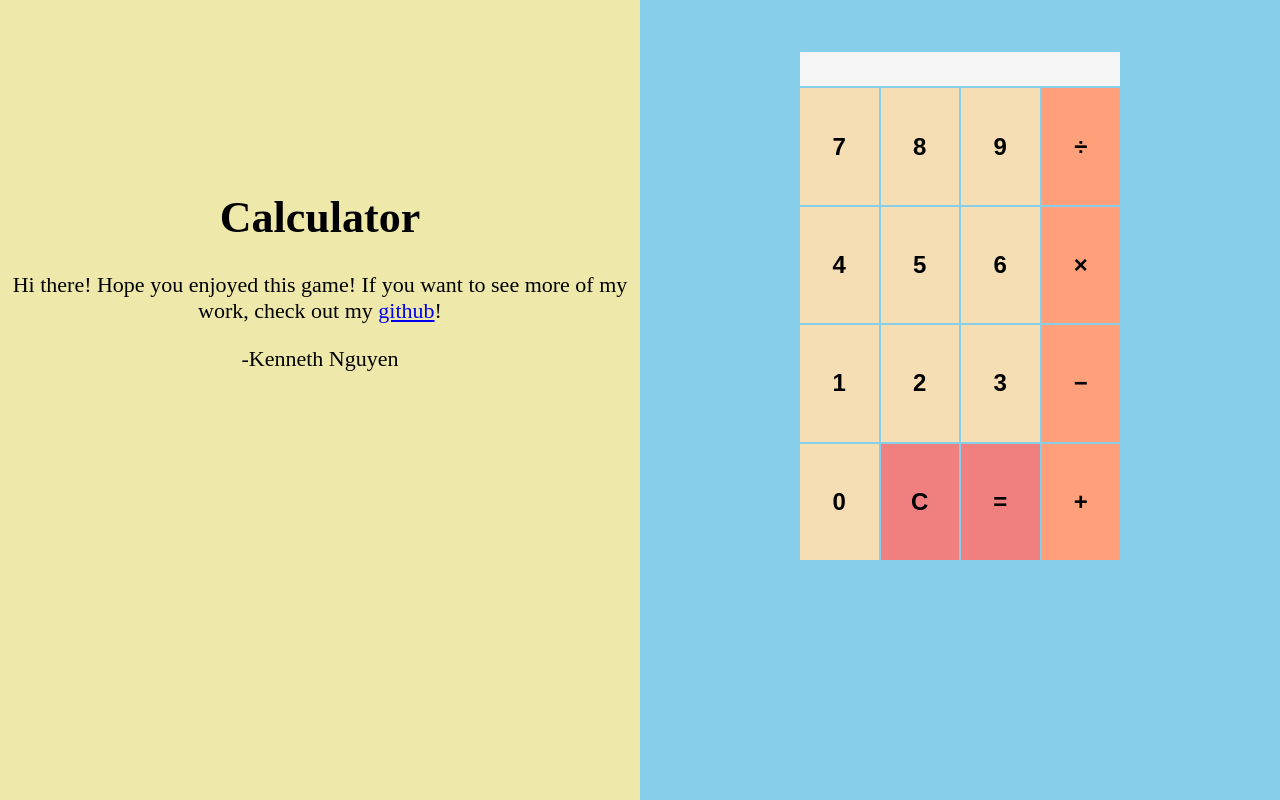
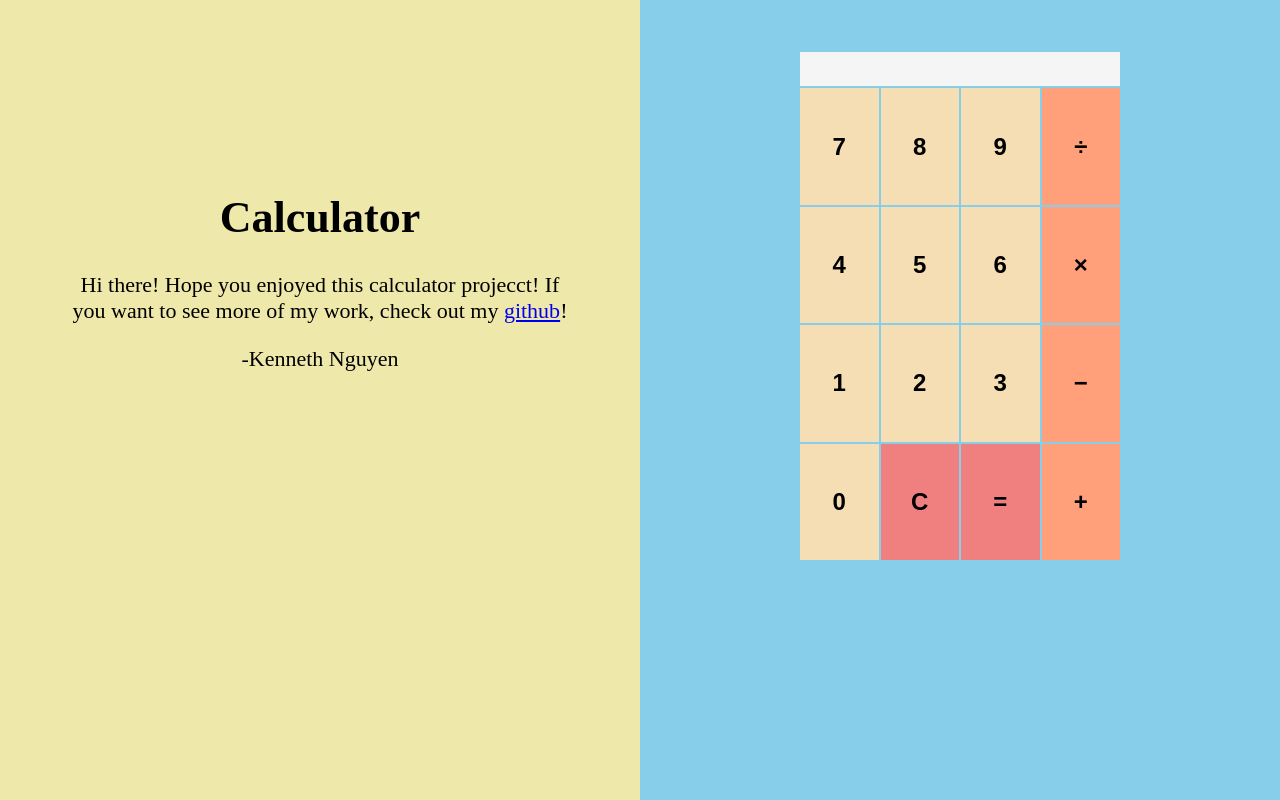
Before and after one commit to KennethNguyen/calculator, a plain HTML site: page index.html in a window 1280 px wide. Drawn offline with Linux system fonts and the light colour scheme.

Commit message:
Update README.md, change description of intro in html file

```diff
--- a/index.html
+++ b/index.html
@@ -10,7 +10,7 @@
             <div class="intro">
                 <h1>Calculator</h1>
                 <div class="author">
-                    <p>Hi there! Hope you enjoyed this game! If you want to see more of my work, check out my <a href="https://github.com/KennethNguyen">github</a>!</p>
+                    <p>Hi there! Hope you enjoyed this calculator projecct! If you want to see more of my work, check out my <a href="https://github.com/KennethNguyen">github</a>!</p>
                     <p>-Kenneth Nguyen</p>
                 </div>
             </div>
--- a/style.css
+++ b/style.css
@@ -12,8 +12,9 @@ header {
 
 .intro {
     text-align: center;
-    margin-top: 30%;
     font-size: 22px;
+    width: 80%;
+    margin: 30% auto 0px auto;
 }
 
 .calculator {
```
Also changed, not shown: exampleCalculator.png (added), 1 other file.
